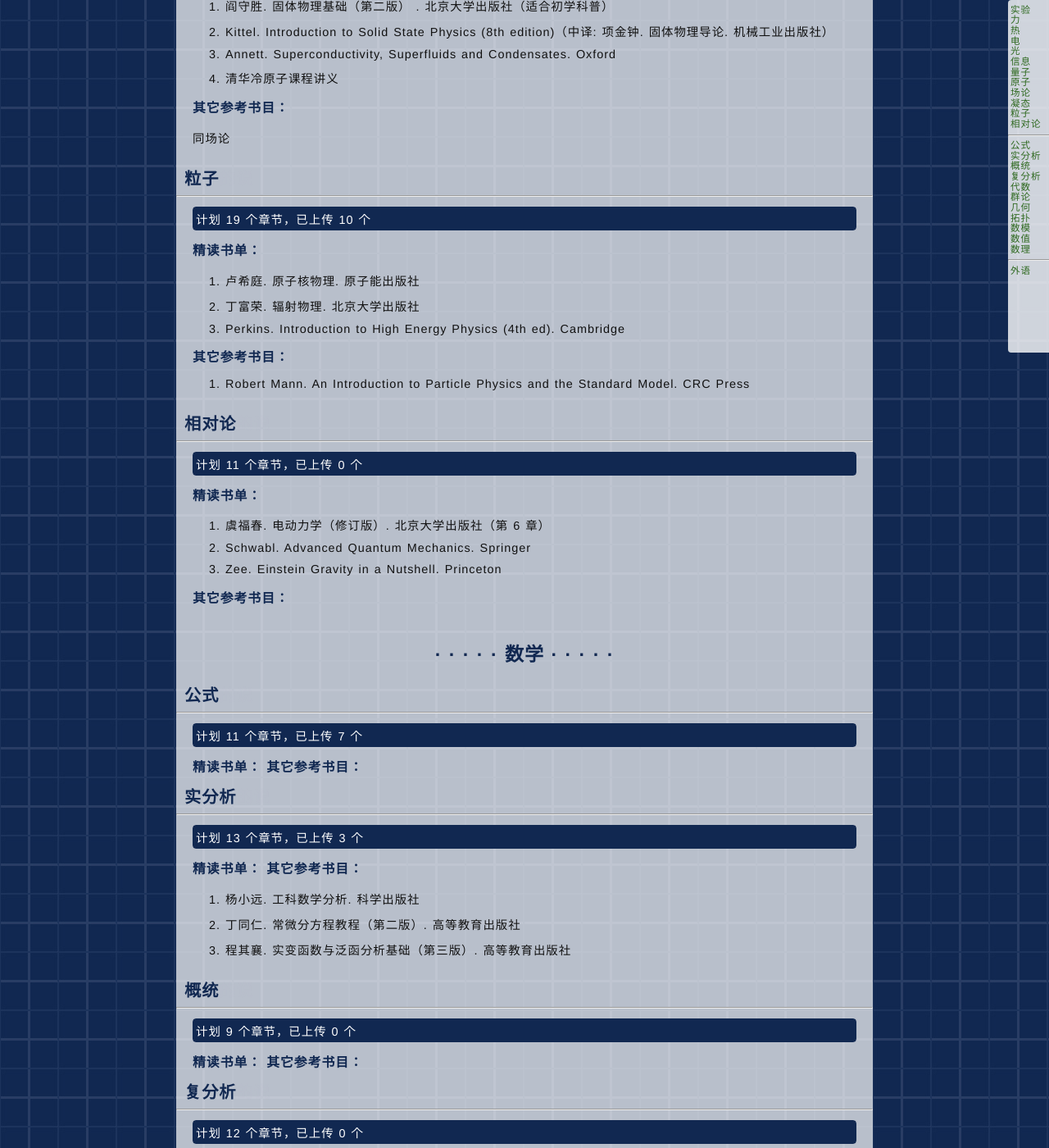
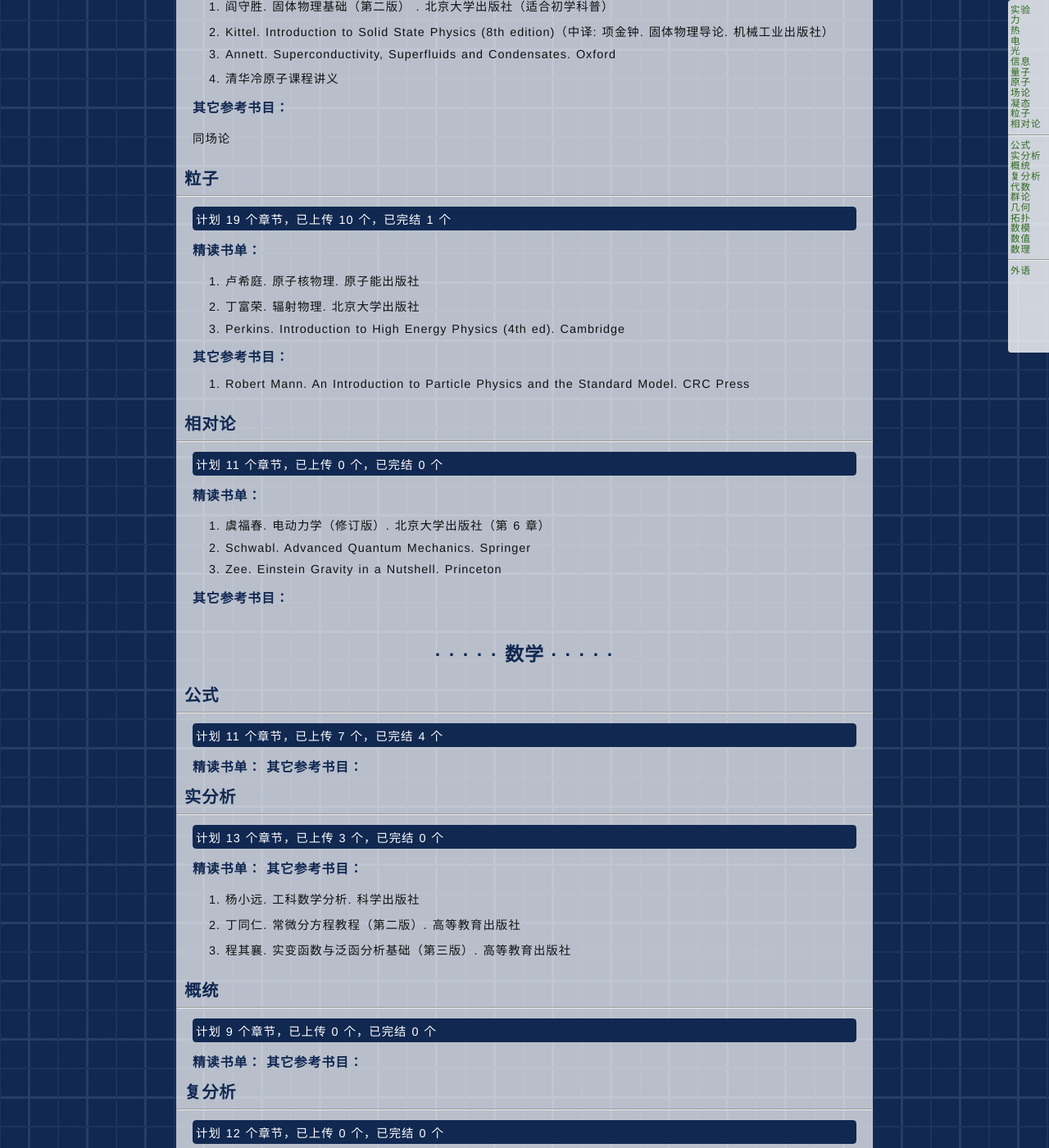
Before and after one commit to LePtC/LePtC.github.io, a Jekyll site: the page built from lenote/index.html, in a window 1280 px wide and 1400 px high, scrolled down 3596 px. Shown: the whole window at 82% size. Built offline with Jekyll 4.4.1, drawn with Linux system fonts in a browser that asks for light colours; Markdown is read by kramdown in place of the engine named in the settings; formulas are drawn with MathJax 3; comment, search, counter and statistics services are not loaded; some of the changed text lies outside the part shown.

Commit message:
update lenote index

```diff
--- a/lenote/index.html
+++ b/lenote/index.html
@@ -61,7 +61,7 @@ title: 主页
 <div class="content">
 <div class="fold">
   <div class="fold-head" onclick="isHidden('divEx')">
-    计划 9 个章节，已上传 7 个
+    计划 9 个章节，已上传 7 个，已完结 4 个
   </div>
   <div class="fold-cont" id="divEx" style="display:none">
 	<ol>
@@ -88,7 +88,7 @@ title: 主页
 <div class="content">
 <div class="fold">
   <div class="fold-head" onclick="isHidden('divM')">
-    计划 14 个章节，已上传 0 个
+    计划 14 个章节，已上传 0 个，已完结 0 个
   </div>
   <div class="fold-cont" id="divM" style="display:none">
 	<ol>
@@ -125,7 +125,7 @@ title: 主页
 <div class="content">
 <div class="fold">
   <div class="fold-head" onclick="isHidden('divT')">
-    计划 22 个章节，已上传 0 个
+    计划 22 个章节，已上传 0 个，已完结 0 个
   </div>
   <div class="fold-cont" id="divT" style="display:none">
 	<ol>
@@ -169,7 +169,7 @@ title: 主页
 <div class="content">
 <div class="fold">
   <div class="fold-head" onclick="isHidden('divE')">
-    计划 24 个章节，已上传 11 个
+    计划 24 个章节，已上传 11 个，已完结 7 个
   </div>
   <div class="fold-cont" id="divE" style="display:none">
 	<ol>
@@ -218,7 +218,7 @@ title: 主页
 <div class="content">
 <div class="fold">
   <div class="fold-head" onclick="isHidden('divO')">
-    计划 25 个章节，已上传 0 个
+    计划 25 个章节，已上传 0 个，已完结 0 个
   </div>
   <div class="fold-cont" id="divO" style="display:none">
 	<ol>
@@ -270,7 +270,7 @@ title: 主页
 <div class="content">
 <div class="fold">
   <div class="fold-head" onclick="isHidden('divI')">
-    计划 17 个章节，已上传 5 个
+    计划 17 个章节，已上传 5 个，已完结 0 个
   </div>
   <div class="fold-cont" id="divI" style="display:none">
   <ol>
@@ -310,7 +310,7 @@ title: 主页
 <div class="content">
 <div class="fold">
   <div class="fold-head" onclick="isHidden('divQ')">
-    计划 8 个章节，已上传 7 个
+    计划 8 个章节，已上传 7 个，已完结 0 个
   </div>
   <div class="fold-cont" id="divQ" style="display:none">
 	<ol>
@@ -342,7 +342,7 @@ title: 主页
 <div class="content">
 <div class="fold">
   <div class="fold-head" onclick="isHidden('divA')">
-    计划 11 个章节，已上传 6 个
+    计划 11 个章节，已上传 6 个，已完结 0 个
   </div>
   <div class="fold-cont" id="divA" style="display:none">
 	<ol>
@@ -371,7 +371,7 @@ title: 主页
 <div class="content">
 <div class="fold">
   <div class="fold-head" onclick="isHidden('divF')">
-    计划 9 个章节，已上传 0 个
+    计划 9 个章节，已上传 0 个，已完结 0 个
   </div>
   <div class="fold-cont" id="divF" style="display:none">
   <ol>
@@ -401,7 +401,7 @@ title: 主页
 <div class="content">
 <div class="fold">
   <div class="fold-head" onclick="isHidden('divC')">
-    计划 19 个章节，已上传 4 个
+    计划 19 个章节，已上传 4 个，已完结 0 个
   </div>
   <div class="fold-cont" id="divC" style="display:none">
 	<ol>
@@ -441,7 +441,7 @@ title: 主页
 <div class="content">
 <div class="fold">
   <div class="fold-head" onclick="isHidden('divH')">
-    计划 19 个章节，已上传 10 个
+    计划 19 个章节，已上传 10 个，已完结 1 个
   </div>
   <div class="fold-cont" id="divH" style="display:none">
 	<ol>
@@ -483,7 +483,7 @@ title: 主页
 <div class="content">
 <div class="fold">
   <div class="fold-head" onclick="isHidden('divG')">
-    计划 11 个章节，已上传 0 个
+    计划 11 个章节，已上传 0 个，已完结 0 个
   </div>
   <div class="fold-cont" id="divG" style="display:none">
 	<ol>
@@ -521,7 +521,7 @@ title: 主页
 <div class="content">
 <div class="fold">
   <div class="fold-head" onclick="isHidden('divfo')">
-    计划 11 个章节，已上传 7 个
+    计划 11 个章节，已上传 7 个，已完结 4 个
   </div>
   <div class="fold-cont" id="divfo" style="display:none">
 	<ol>
@@ -547,7 +547,7 @@ title: 主页
 <div class="content">
 <div class="fold">
   <div class="fold-head" onclick="isHidden('divr')">
-    计划 13 个章节，已上传 3 个
+    计划 13 个章节，已上传 3 个，已完结 0 个
   </div>
   <div class="fold-cont" id="divr" style="display:none">
 	<ol>
@@ -579,7 +579,7 @@ title: 主页
 <div class="content">
 <div class="fold">
   <div class="fold-head" onclick="isHidden('divp')">
-    计划 9 个章节，已上传 0 个
+    计划 9 个章节，已上传 0 个，已完结 0 个
   </div>
   <div class="fold-cont" id="divp" style="display:none">
 	<ol>
@@ -602,7 +602,7 @@ title: 主页
 <div class="content">
 <div class="fold">
   <div class="fold-head" onclick="isHidden('divc')">
-    计划 12 个章节，已上传 0 个
+    计划 12 个章节，已上传 0 个，已完结 0 个
   </div>
   <div class="fold-cont" id="divc" style="display:none">
 	<ol>
@@ -635,7 +635,7 @@ title: 主页
 <div class="content">
 <div class="fold">
   <div class="fold-head" onclick="isHidden('diva')">
-    计划 8 个章节，已上传 0 个
+    计划 8 个章节，已上传 0 个，已完结 0 个
   </div>
   <div class="fold-cont" id="diva" style="display:none">
 	<ol>
@@ -663,7 +663,7 @@ title: 主页
 <div class="content">
 <div class="fold">
   <div class="fold-head" onclick="isHidden('divag')">
-    计划 9 个章节，已上传 0 个
+    计划 9 个章节，已上传 0 个，已完结 0 个
   </div>
   <div class="fold-cont" id="divag" style="display:none">
 	<ol>
@@ -694,7 +694,7 @@ title: 主页
 <div class="content">
 <div class="fold">
   <div class="fold-head" onclick="isHidden('divg')">
-    计划 10 个章节，已上传 3 个
+    计划 10 个章节，已上传 3 个，已完结 0 个
   </div>
   <div class="fold-cont" id="divg" style="display:none">
   <ol>
@@ -721,7 +721,7 @@ title: 主页
 <div class="content">
 <div class="fold">
   <div class="fold-head" onclick="isHidden('divt')">
-    计划 2 个章节，已上传 1 个
+    计划 2 个章节，已上传 1 个，已完结 0 个
   </div>
   <div class="fold-cont" id="divt" style="display:none">
 	<ol>
@@ -743,7 +743,7 @@ title: 主页
 <div class="content">
 <div class="fold">
   <div class="fold-head" onclick="isHidden('divm')">
-    计划 8 个章节，已上传 8 个
+    计划 8 个章节，已上传 8 个，已完结 6 个
   </div>
   <div class="fold-cont" id="divm" style="display:none">
 	<ol>
@@ -772,7 +772,7 @@ title: 主页
 <div class="content">
 <div class="fold">
   <div class="fold-head" onclick="isHidden('divn')">
-    计划 10 个章节，已上传 0 个
+    计划 10 个章节，已上传 0 个，已完结 0 个
   </div>
   <div class="fold-cont" id="divn" style="display:none">
 	<ol>
@@ -802,11 +802,11 @@ title: 主页
 <div class="content">
 <div class="fold">
   <div class="fold-head" onclick="isHidden('divPm')">
-    计划 14 个章节，已上传 0 个
+    计划 13 个章节，已上传 0 个，已完结 0 个
   </div>
   <div class="fold-cont" id="divPm" style="display:none">
 	<ol>
-		<li>常微分方程（已制成<a href="index.html#公式">常微表</a>）</li>
+		<!-- <li>常微分方程（已制成<a href="index.html#公式">常微表</a>）</li> -->
 		<li>偏微分方程</li>
 		<li>积分方程</li>
 		<li>定解问题</li>
```
